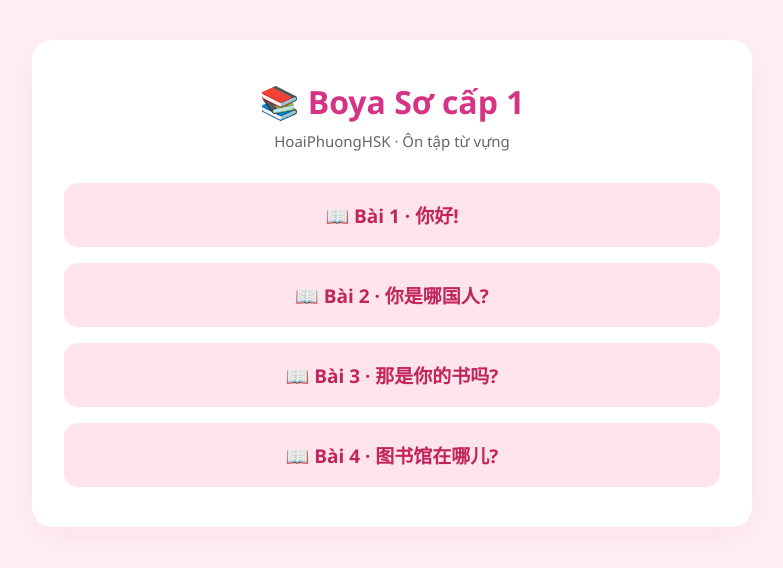
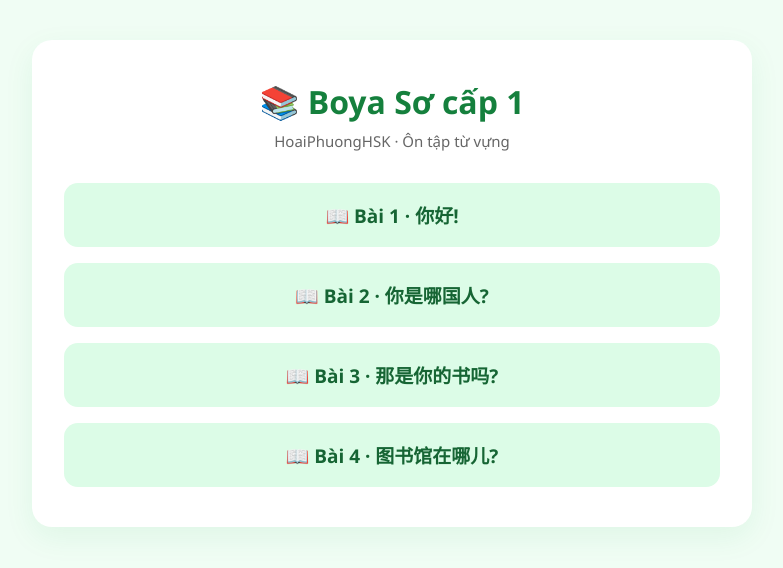
Before and after one commit to dieuminh-sketch/boya-so-cap-1-PDF-bai-tap, a plain HTML site: page index.html in a window 1280 px wide. Shown: the whole page, without its empty margins (248-1031 px from the left). Drawn offline with Linux system fonts and the light colour scheme.

Commit message:
Update index.html

```diff
--- a/index.html
+++ b/index.html
@@ -12,7 +12,7 @@
         }
         body {
             font-family: "Segoe UI", Arial, sans-serif;
-            background-color: #fff0f5;
+            background-color: #f0fdf4; /* Nền xanh bạc hà nhạt */
             min-height: 100vh;
             display: flex;
             justify-content: center;
@@ -25,11 +25,11 @@
             max-width: 720px;
             border-radius: 20px;
             padding: 40px 32px;
-            box-shadow: 0 10px 30px rgba(214, 51, 132, 0.08);
+            box-shadow: 0 10px 30px rgba(22, 163, 74, 0.08);
             text-align: center;
         }
         h1 {
-            color: #d63384;
+            color: #15803d; /* Tiêu đề xanh lá đậm */
             font-size: 32px;
             margin-bottom: 8px;
             display: flex;
@@ -50,8 +50,8 @@
         .lesson-btn {
             display: block;
             text-decoration: none;
-            background-color: #ffe4ec;
-            color: #c2255c;
+            background-color: #dcfce7; /* Nút xanh lá pastel */
+            color: #166534;            /* Chữ xanh rêu đậm dễ đọc */
             font-size: 19px;
             font-weight: 700;
             padding: 18px 24px;
@@ -59,9 +59,9 @@
             transition: all 0.2s ease;
         }
         .lesson-btn:hover {
-            background-color: #ffc2d4;
+            background-color: #bbf7d0; /* Xanh đậm hơn chút khi di chuột */
             transform: translateY(-2px);
-            box-shadow: 0 4px 12px rgba(214, 51, 132, 0.15);
+            box-shadow: 0 4px 12px rgba(22, 163, 74, 0.15);
         }
     </style>
 </head>
```
